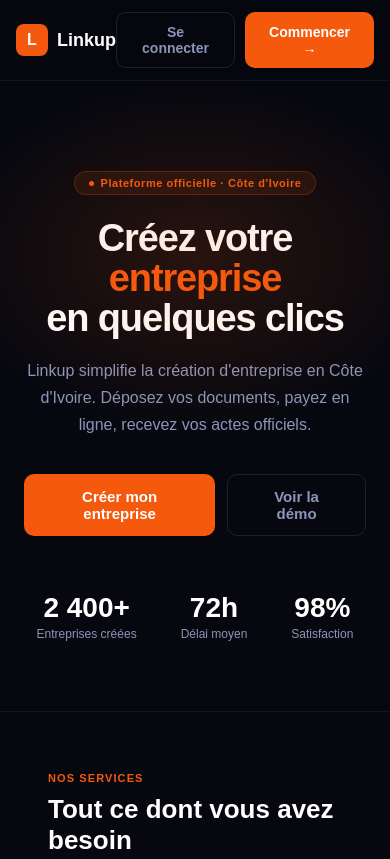
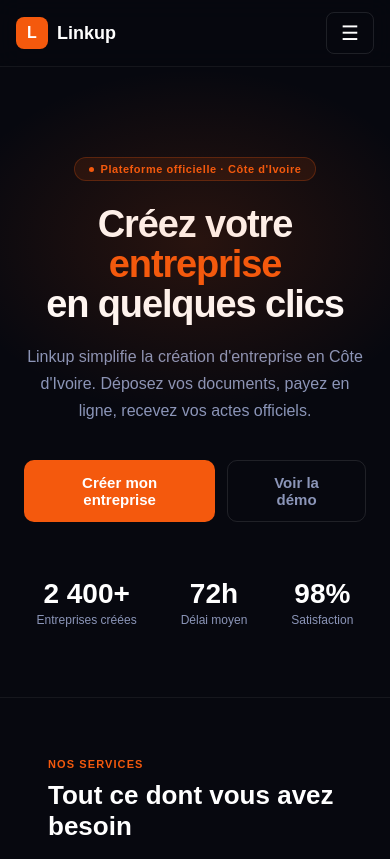
Before and after one commit to tourea7/LINKUP-CI, a website: page index.html in a window 390 px wide. Shown: the top 859 px of the page. Drawn offline with Linux system fonts and the light colour scheme; a web font is replaced by a local one.

Commit message:
Fix nav hamburger mobile

```diff
--- a/index.html
+++ b/index.html
@@ -115,7 +115,7 @@ h1,h2,h3{font-family:'Cabinet Grotesk',sans-serif;letter-spacing:-0.02em}
 .atab{flex:1;padding:8px;border-radius:7px;border:none;background:transparent;color:var(--text2);font-size:14px;font-weight:600;font-family:'Cabinet Grotesk',sans-serif;cursor:pointer;transition:all 0.2s}
 .atab.on{background:var(--or);color:white}
 .aerr{background:rgba(239,68,68,0.1);border:1px solid rgba(239,68,68,0.3);border-radius:8px;padding:9px 13px;font-size:13px;color:#FCA5A5;margin-bottom:14px;display:none}
-@media(max-width:768px){.sidebar{display:none!important;position:fixed;top:0;left:0;height:100vh;z-index:200;width:260px}.sidebar.open{display:flex!important}#btn-close-menu{display:block!important}#mobile-topbar{display:flex!important}.main{margin-left:0!important;padding:16px!important}.metrics{grid-template-columns:1fr 1fr!important}.field-row{grid-template-columns:1fr!important}.topnav{padding:12px 16px!important}.home-services,.services-grid,[style*="grid-template-columns:repeat(3"]{grid-template-columns:1fr!important}.hero-btns{flex-direction:column!important;width:100%!important}.wsteps{overflow-x:auto!important}#v-dash{flex-direction:column!important}#p-adetail>div:last-child,#p-profil>div:last-child{grid-template-columns:1fr!important}}</style>
+@media(max-width:768px){.sidebar{display:none!important;position:fixed;top:0;left:0;height:100vh;z-index:200;width:260px}.sidebar.open{display:flex!important}#btn-close-menu{display:block!important}#mobile-topbar{display:flex!important}.main{margin-left:0!important;padding:16px!important}.metrics{grid-template-columns:1fr 1fr!important}.field-row{grid-template-columns:1fr!important}.topnav{padding:12px 16px!important}.home-services,.services-grid,[style*="grid-template-columns:repeat(3"]{grid-template-columns:1fr!important}.hero-btns{flex-direction:column!important;width:100%!important}.wsteps{overflow-x:auto!important}#v-dash{flex-direction:column!important}#p-adetail>div:last-child,#p-profil>div:last-child{grid-template-columns:1fr!important}}.nav-btns{display:flex}.nav-ham-show{display:none}@media(max-width:768px){.nav-btns{display:none!important}#nav-ham{display:block!important}}</style>
 </head>
 <body>
 
@@ -123,10 +123,7 @@ h1,h2,h3{font-family:'Cabinet Grotesk',sans-serif;letter-spacing:-0.02em}
 <div id="v-land" class="view active">
   <nav class="topnav">
     <div class="logo" onclick="gohome()"><div class="lmark">L</div><span class="lname">Linkup</span></div>
-    <div style="display:flex;gap:10px">
-      <button class="btn btn-ghost" onclick="goauth('login')">Se connecter</button>
-      <button class="btn btn-or" onclick="goauth('register')">Commencer →</button>
-    </div>
+    <div class="nav-btns" style="display:flex;gap:10px"><button class="btn btn-ghost" onclick="goauth('login')">Se connecter</button><button class="btn btn-or" onclick="goauth('register')">Commencer →</button></div><button id="nav-ham" onclick="toggleNavMob()" style="display:none;background:transparent;border:1px solid var(--border2);color:var(--text);padding:8px 14px;border-radius:8px;font-size:20px;cursor:pointer">☰</button><div id="nav-drop" style="display:none;position:fixed;top:65px;right:16px;background:var(--bg2);border:1px solid var(--border2);border-radius:12px;padding:12px;z-index:999;min-width:200px"><button class="btn btn-ghost btn-full" style="margin-bottom:8px" onclick="goauth('login')">Se connecter</button><button class="btn btn-or btn-full" onclick="goauth('register')">Commencer →</button></div>
   </nav>
   <div style="display:flex;flex-direction:column;align-items:center;text-align:center;padding:90px 24px 70px;position:relative">
     <div style="position:absolute;top:0;left:50%;transform:translateX(-50%);width:500px;height:350px;background:radial-gradient(ellipse,rgba(244,89,13,0.14) 0%,transparent 70%);pointer-events:none"></div>
@@ -478,7 +475,7 @@ h1,h2,h3{font-family:'Cabinet Grotesk',sans-serif;letter-spacing:-0.02em}
 <div class="toast" id="toast"><span id="ti">✅</span><span id="tm">OK</span></div>
 
 <script>
-var API = 'https://linkup-ci-production.up.railway.app/api'; function toggleMenu(){var sb=document.querySelector('.sidebar');if(sb){sb.classList.toggle('open');}}
+var API = 'https://linkup-ci-production.up.railway.app/api'; function toggleMenu(){var sb=document.querySelector('.sidebar');if(sb){sb.classList.toggle('open');}} function toggleNavMob(){var ham=document.getElementById('nav-ham');var drop=document.getElementById('nav-drop');if(drop){drop.style.display=drop.style.display==='none'?'block':'none';}}
 var TOKEN = localStorage.getItem('lk_token');
 var USER = JSON.parse(localStorage.getItem('lk_user') || 'null');
 var selType = 'EI';
```
